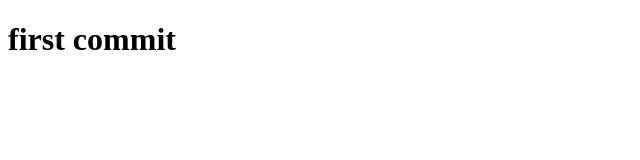
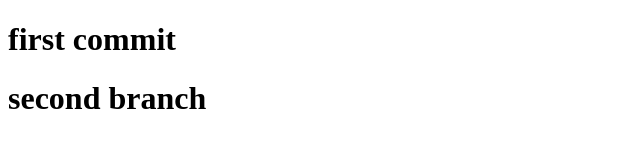
Before and after one commit to leonardofalango/senai-git-aula, a plain HTML site: page index.html in a window 1280 px wide. Shown: the whole page, without its empty margins (0-640 px from the left). Drawn offline with Linux system fonts and the light colour scheme.

Commit message:
segundo commit

```diff
--- a/index.html
+++ b/index.html
@@ -22,5 +22,6 @@
 </head>
 <body>
     <h1> first commit </h1>
+    <h1> second branch</h1>
 </body>
 </html>
```
